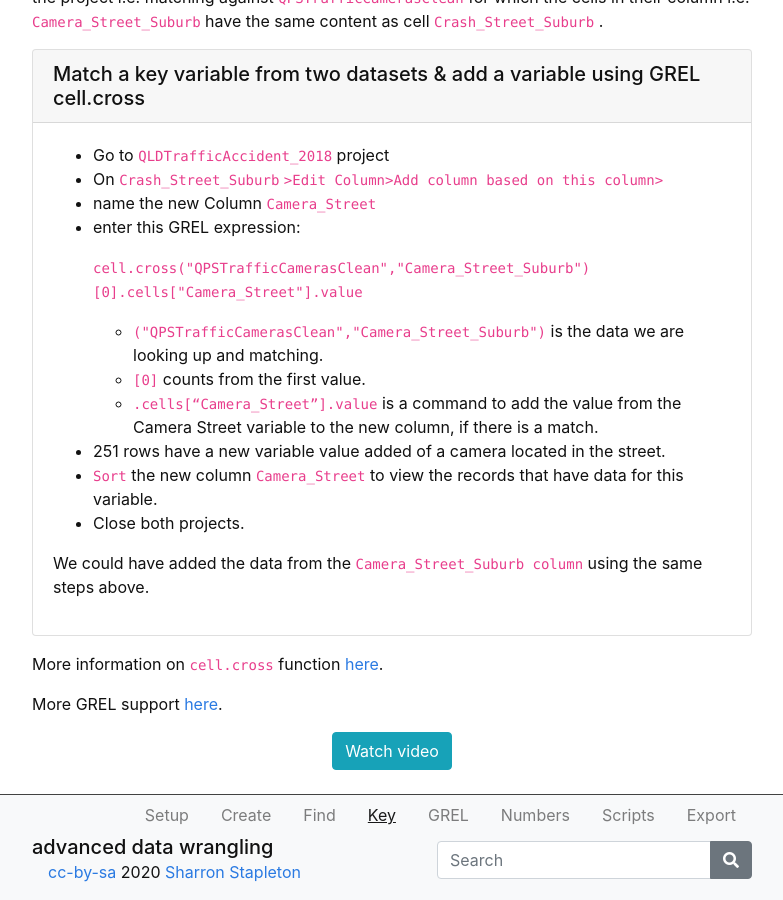
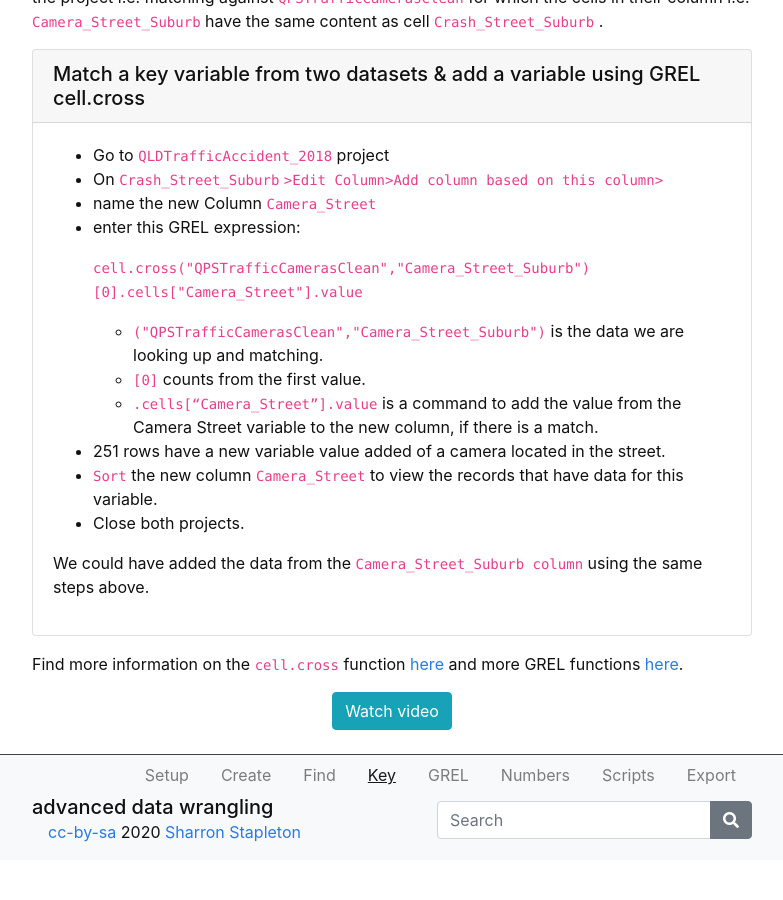
Before and after one commit to GULibrarySandbox/advanced-data-wrangle-old, a Jekyll site: the page built from content/4-lesson.md, in a window 1280 px wide and 900 px high, scrolled down 1380 px. Shown: the whole window, without its empty margins (248-1031 px from the left). Built offline with Jekyll 4.4.1, drawn with Linux system fonts in a browser that asks for light colours; after the commit the page ends 2240 px from its top, so only the background shows below that.

Commit message:
Update 4-lesson.md

```diff
--- a/content/4-lesson.md
+++ b/content/4-lesson.md
@@ -57,9 +57,7 @@ Now we can extend the dataset `QLDTrafficAccident_2018`  with a new variable  `C
 
 We could have added the data from the  `Camera_Street_Suburb column` using the same steps above.{% endcapture %}{% include card.md header="Match a key variable from two datasets & add a variable using GREL cell.cross" text=text %}
 
-More information on  `cell.cross`  function [here](https://github.com/OpenRefine/OpenRefine/wiki/GREL-Other-Functions#crosscell-c-string-projectname-string-columnname).
-
-More GREL support [here](https://github.com/OpenRefine/OpenRefine/wiki/GREL-Functions).
+Find more information on the  `cell.cross`  function [here](https://github.com/OpenRefine/OpenRefine/wiki/GREL-Other-Functions#crosscell-c-string-projectname-string-columnname) and more GREL functions [here](https://github.com/OpenRefine/OpenRefine/wiki/GREL-Functions).
 
 
 {% include button.md text="Watch video" link="   " color="info" %}
```
